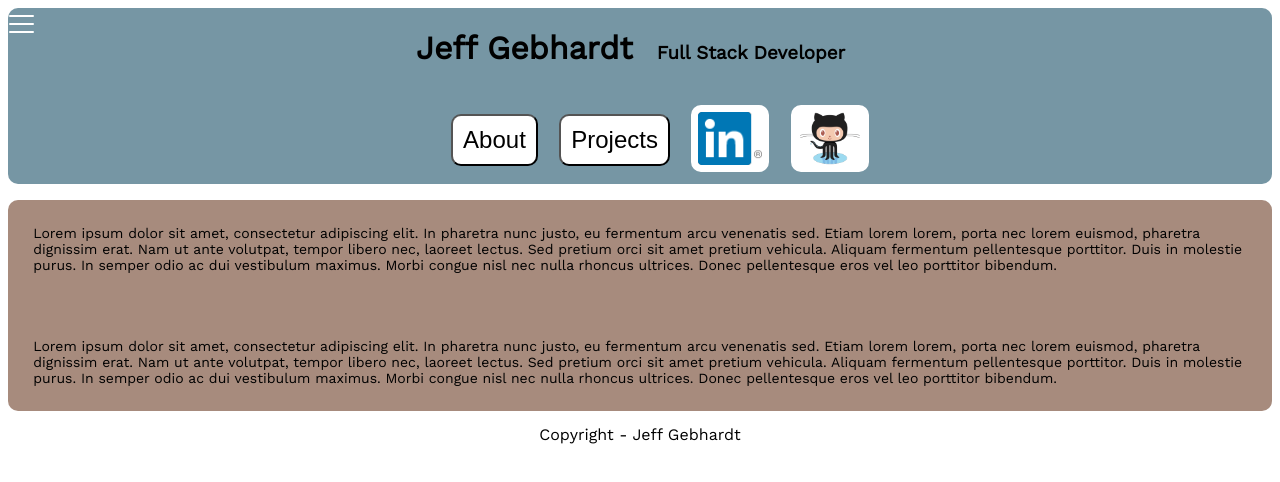
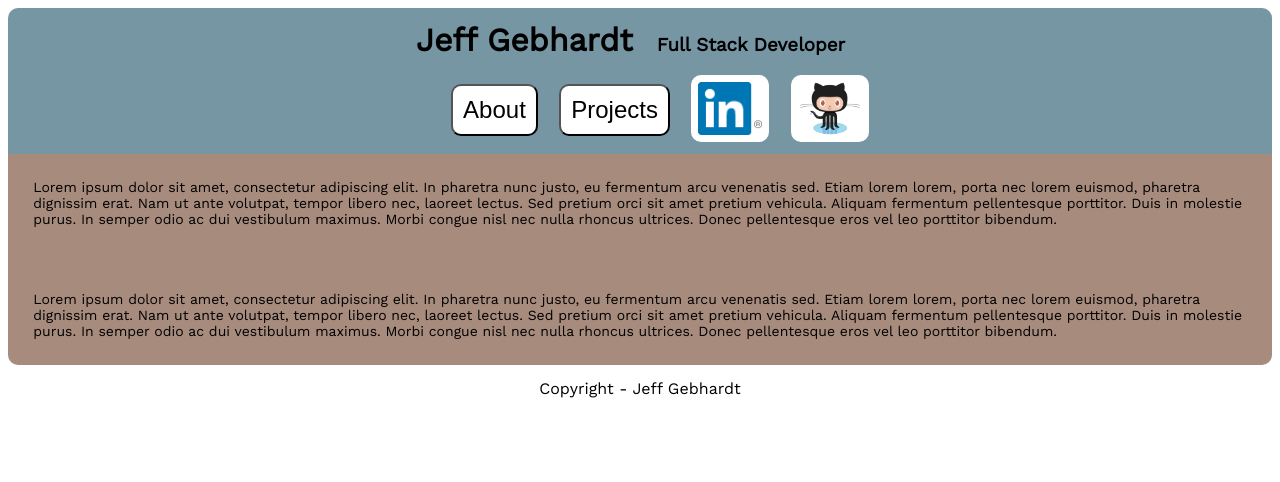
Before and after one commit to jeffgebhardt/portfolio, a plain HTML site: page index.html in a window 1280 px wide. Drawn offline with nearby package versions, Linux system fonts and the light colour scheme.

Commit message:
styling changes

```diff
--- a/css/base/base.css
+++ b/css/base/base.css
@@ -7,7 +7,8 @@ body {
 header{
   color: black;
   background-color: rgb(118, 150, 164);
-  border-radius: 10px;
+  border-top-left-radius: 10px;
+  border-top-right-radius: 10px;
 }
 
 p{
@@ -15,7 +16,9 @@ p{
 }
 .mainContainer{
   background-color: #A78B7D;
-  border-radius: 10px;
+  border-bottom-right-radius: 10px;
+  border-bottom-left-radius: 10px;
+
 }
 .container {
     margin: 0 auto;
--- a/css/layout/style.css
+++ b/css/layout/style.css
@@ -5,3 +5,25 @@
   text-align: left;
   font-size: 14px;
 }
+
+.mainNav{
+  display: none;
+}
+h1{
+  margin-top: 0;
+  padding-top: .4em;
+  margin-bottom: 0;
+}
+h3{
+  margin-top: 0;
+  margin-bottom: 0;
+  padding-bottom: 1em;
+  padding-top: 1em;
+}
+
+p{
+  margin-top: 0;
+}
+ul{
+  margin-top: 0;
+}
--- a/css/modules/hamburgler.css
+++ b/css/modules/hamburgler.css
@@ -55,8 +55,8 @@
     height: 32px;
     width:32px;
     margin: 0px;
-    top: 0;
-    left: 0;
+    top: 15px;
+    left: 5px;
 }
 
 .mobilenav {
--- a/css/state/mediumScreen.css
+++ b/css/state/mediumScreen.css
@@ -7,6 +7,14 @@ header h3 {
     margin-right: 1em;
 }
 /*Nav*/
+.icon{
+  display: none;
+}
+.mainNav{
+  display: block;
+  margin-bottom: 0;
+}
+
 .mainNav li {
   display: inline-block;
   margin-left: .5em;
--- a/index.html
+++ b/index.html
@@ -40,8 +40,8 @@
             <div class="mobilenav">
               <li class="tab" data-content="about"><a href="#">About</a></li>
               <li class="tab" data-content="projects"><a href="#">Portfolio</a></li>
-              <li><a href="#">Github</a></li>
-              <li><a href="#">Linkedin</a></li>
+              <li><a href="https://www.linkedin.com/in/jeffrey-gebhardt-b1976451">Linkedin</a></li>
+              <li><a href="https://www.linkedin.com/in/jeffrey-gebhardt-b1976451">Github</a></li>
             </div>
 
             <a href="javascript:void(0)" class="icon">
```
